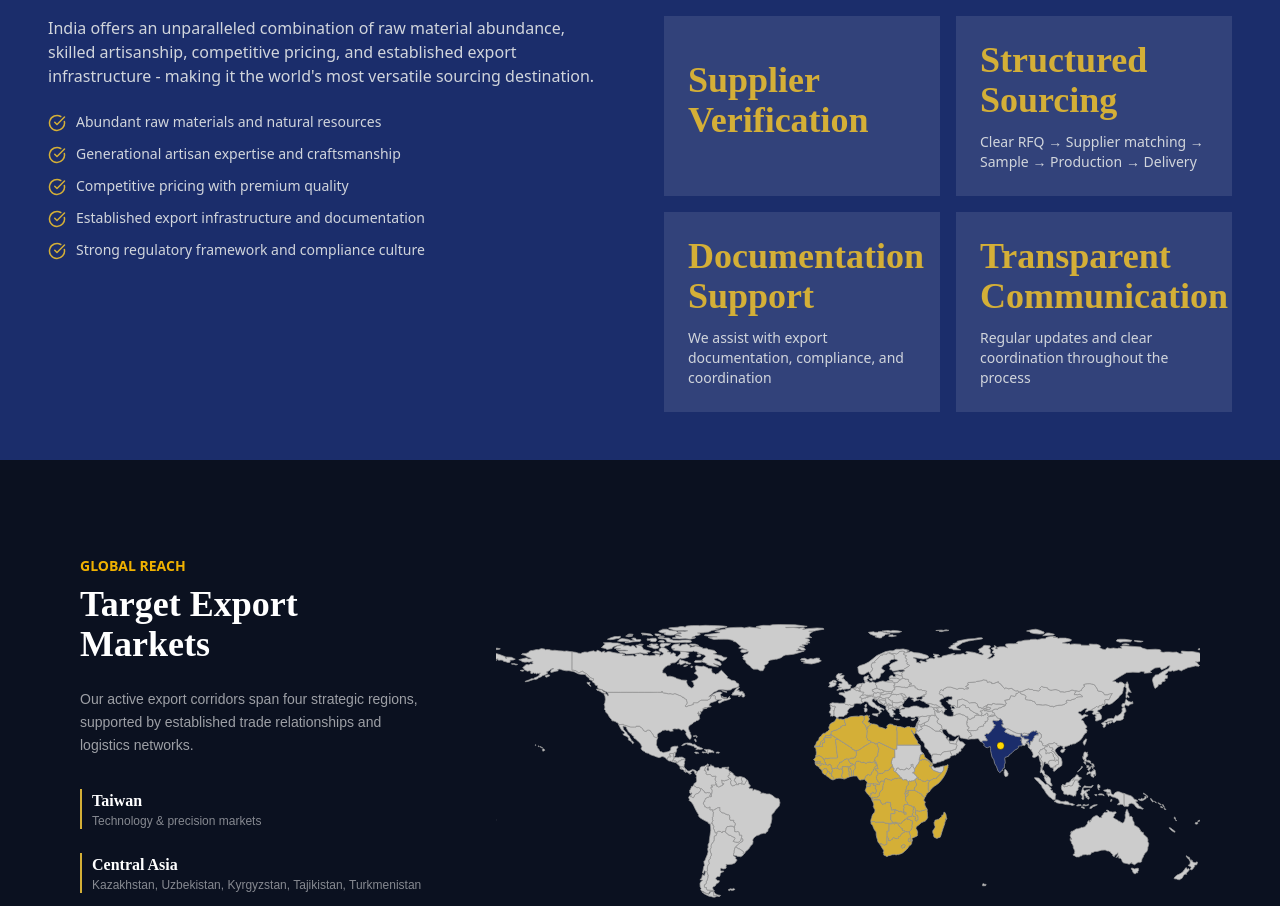
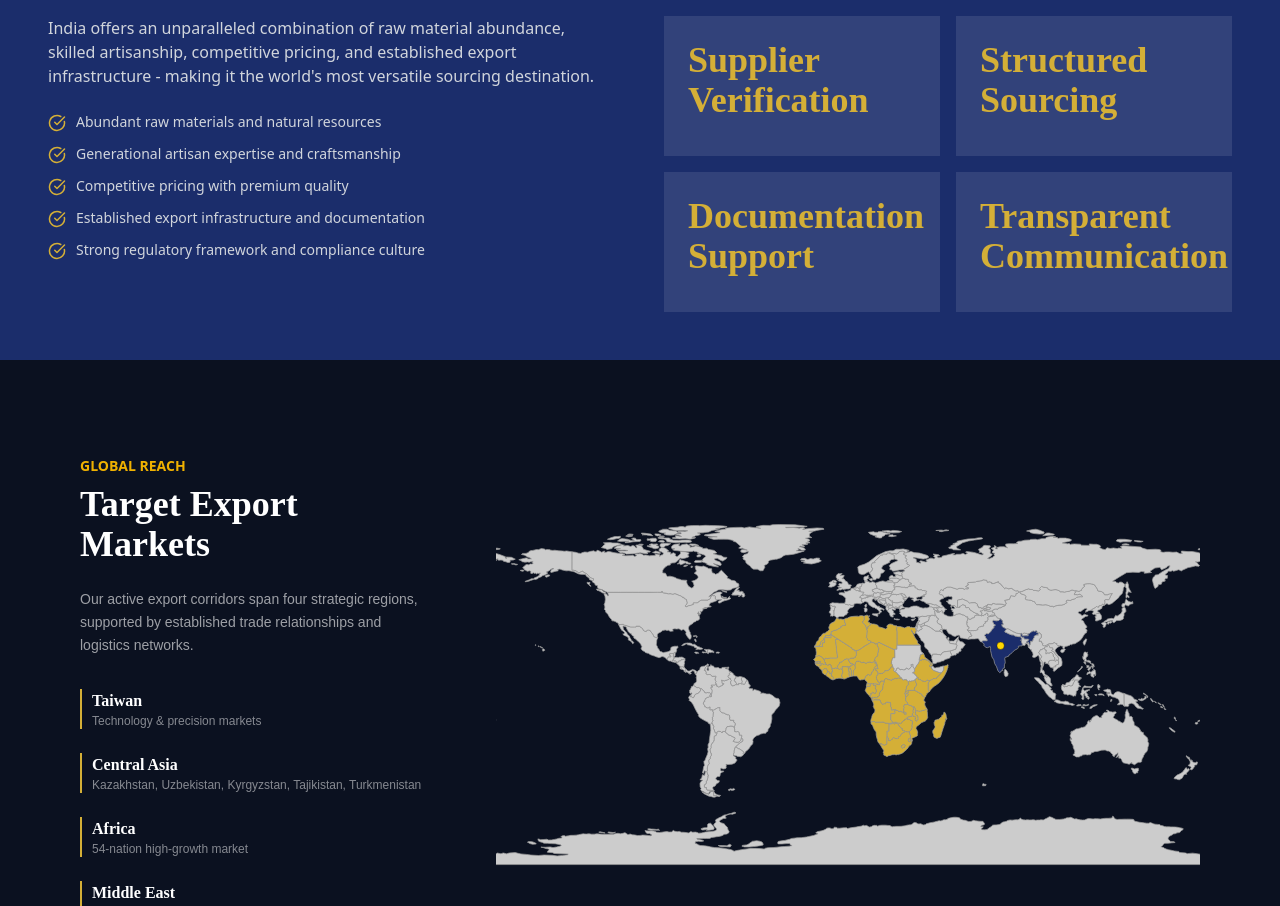
Before and after one commit to anoor244/zavora-tradeaxis, a Next.js app: page / in a window 1280 px wide. Shown: the part 3280-4186 px from the top of the page. Built offline with nearby package versions, Linux system fonts and the light colour scheme.

Commit message:
adjusted

```diff
--- a/components/home-components/IndiaAdvantageSection.tsx
+++ b/components/home-components/IndiaAdvantageSection.tsx
@@ -13,9 +13,9 @@ const bulletPoints: string[] = [
 
 const stats: Stat[] = [
   { value: 'Supplier Verification', label: '' },
-  { value: 'Structured Sourcing', label: 'Clear RFQ → Supplier matching → Sample → Production → Delivery' },
-  { value: 'Documentation Support', label: 'We assist with export documentation, compliance, and coordination' },
-  { value: 'Transparent Communication', label: 'Regular updates and clear coordination throughout the process' },
+  { value: 'Structured Sourcing', label: '' },
+  { value: 'Documentation Support', label: '' },
+  { value: 'Transparent Communication', label: '' },
 ];
 
 export default function IndiaAdvantageSection() {
```
